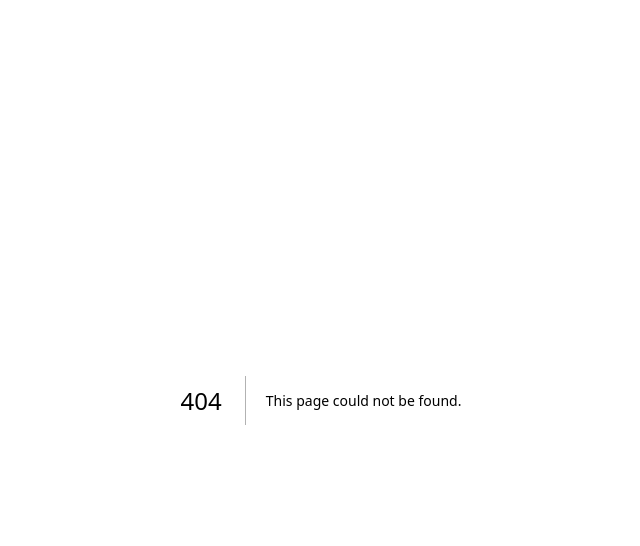
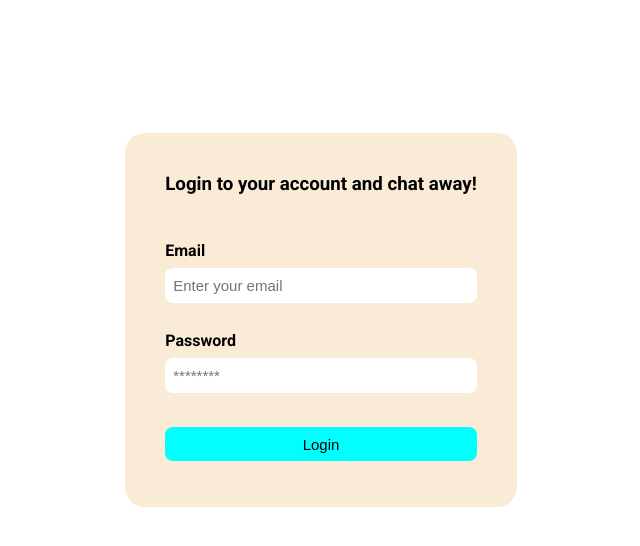
Before and after one commit to AshishRaoDS/chat-application-frontend, a Next.js app: page /login in a window 1280 px wide. Before the commit this address had no page. Shown: the top 546 px of the page, without its empty margins (319-959 px from the left). Built offline with nearby package versions, Linux system fonts and the light colour scheme.

Commit message:
feat: building login form

```diff
--- /dev/null
+++ b/src/app/login/page.tsx
@@ -0,0 +1,38 @@
+"use client";
+import Header from "@/components/Header";
+import { useState } from "react";
+import styles from "../../styles/Login.module.css";
+
+const Login = () => {
+    const [userDetails, setUserDetails] = useState({
+        email: '',
+        password: ''
+    });
+
+    function inputChangeHandler(e: any) {
+        setUserDetails((prevState) => ({ ...prevState, [e.target.name]: e.target.value }));
+    }
+    function loginHandler(e: any) {
+        e.preventDefault();
+        console.log("user detials", userDetails);
+    }
+    return (
+        <div>
+            {/* <Header /> */}
+            <main className={styles.mainSection}>
+                <div className={styles.loginCard}>
+                    <h3 className={styles.loginTitle}>Login to your account and chat away!</h3>
+                    <form className={styles.loginForm} onSubmit={loginHandler}>
+                        <label htmlFor="email">Email</label>
+                        <input type="email" required name="email" id="email" onChange={inputChangeHandler} placeholder="Enter your email" />
+                        <label htmlFor="password">Password</label>
+                        <input type="password" required name="password" id="password" placeholder="********" onChange={inputChangeHandler} />
+                        <button type="submit">Login</button>
+                    </form>
+                </div>
+            </main>
+        </div>
+    );
+};
+
+export default Login;
--- /dev/null
+++ b/src/components/Header.tsx
@@ -0,0 +1,9 @@
+
+
+const Header = () => {
+    return (
+        <h1 > Header</h1 >
+    );
+};
+
+export default Header;
--- /dev/null
+++ b/src/styles/Login.module.css
@@ -0,0 +1,46 @@
+.mainSection {
+    height: 80vh;
+    display: flex;
+    justify-content: center;
+    align-items: center;
+}
+
+.loginCard {
+    padding: 40px;
+    border-radius: 20px;
+    background-color: antiquewhite;
+}
+
+.loginTitle {
+    margin-bottom: 15%;
+}
+
+.loginForm {
+    display: flex;
+    flex-direction: column;
+    gap: 8px;
+}
+
+.loginForm label {
+    font-weight: 800;
+}
+
+.loginForm input {
+    margin-bottom: 20px;
+    height: 35px;
+    padding: 8px;
+    border-radius: 8px;
+    border: none;
+    outline: none;
+    font-size: 15px;
+}
+
+.loginForm button {
+    height: 34px;
+    border-radius: 8px;
+    border: none;
+    font-size: 15px;
+    cursor: pointer;
+    background-color: aqua;
+    margin: 6px 0;
+}
```
